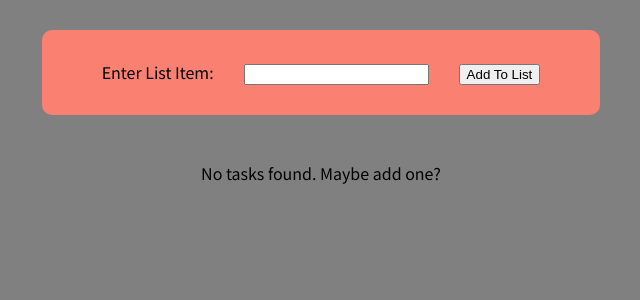
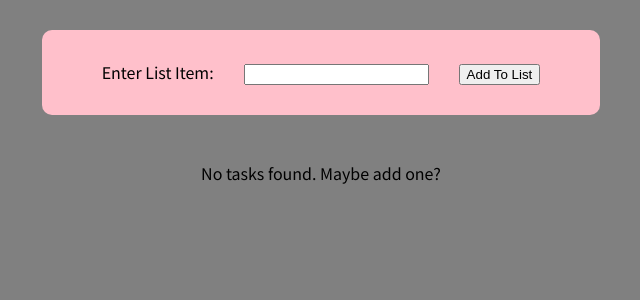
Before and after one commit to Rahul12384/TodoList, a React (Create React App) app in the folder TODOList/: page / in a window 1280 px wide. Shown: the top 300 px of the page, without its empty margins (319-959 px from the left). Built offline with nearby package versions, Linux system fonts and the light colour scheme.

Commit message:
changing form color to pink

```diff
--- a/TODOList/src/App.css
+++ b/TODOList/src/App.css
@@ -14,7 +14,7 @@
 .app-listform{
     margin: 30px;
     display: inline-block;
-    background-color: salmon;
+    background-color: pink;
     width: auto;
     height: auto;
     padding-left: 60px;
```
